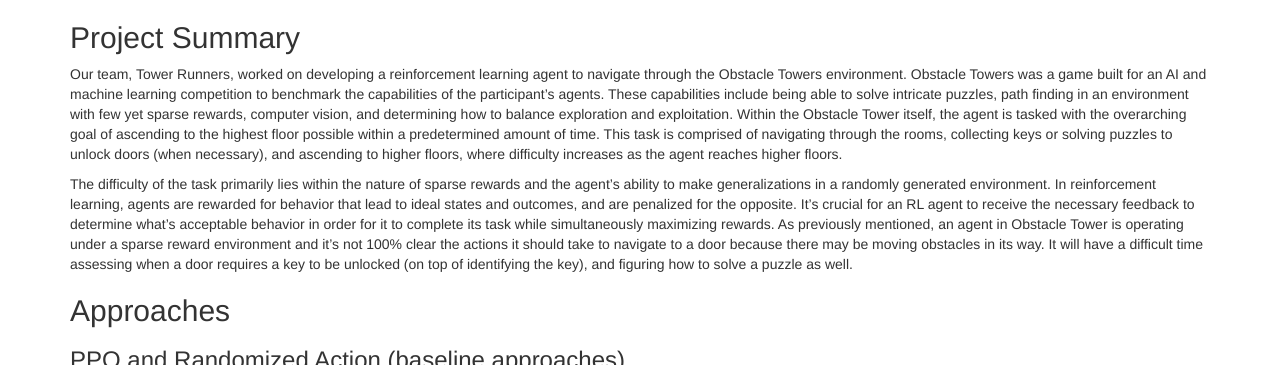
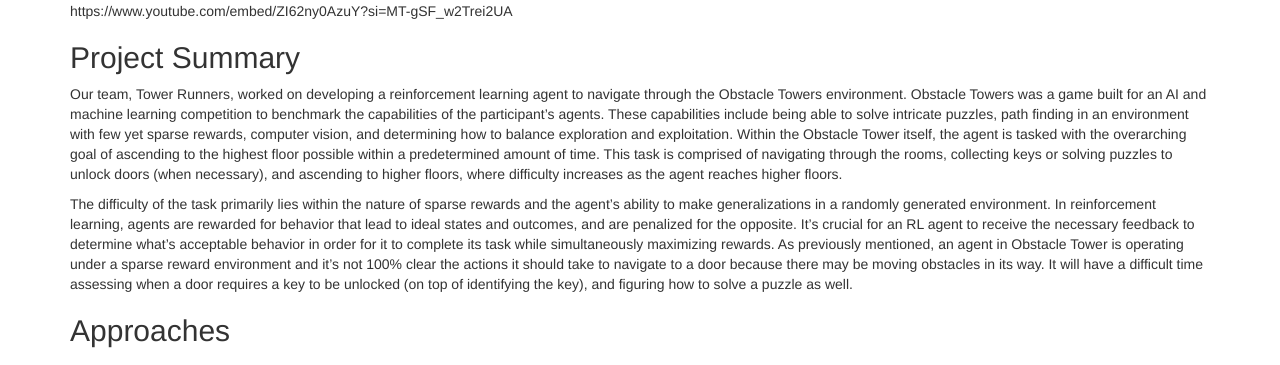
Before and after one commit to avinashduggal/TowerRunners, a Jekyll site: the page built from docs/final.md, in a window 1280 px wide and 900 px high, cut to the strip 535-900 px from the top of the window. Built offline with Jekyll 4.4.1, drawn with Linux system fonts in a browser that asks for light colours; part of the change alters nothing that is shown.

Commit message:
Add video

```diff
--- a/docs/final.md
+++ b/docs/final.md
@@ -5,6 +5,8 @@ title: Final Report
 
 ## Video
 <iframe width="560" height="315" src="https://www.youtube.com/embed/ZI62ny0AzuY?si=MT-gSF_w2Trei2UA" title="YouTube video player" frameborder="0" allow="accelerometer; autoplay; clipboard-write; encrypted-media; gyroscope; picture-in-picture; web-share" referrerpolicy="strict-origin-when-cross-origin" allowfullscreen></iframe>
+
+https://www.youtube.com/embed/ZI62ny0AzuY?si=MT-gSF_w2Trei2UA
 
 ## Project Summary
 Our team, Tower Runners, worked on developing a reinforcement learning agent to navigate through the Obstacle Towers environment. Obstacle Towers was a game built for an AI and machine learning competition to benchmark the capabilities of the participant's agents. These capabilities include being able to solve intricate puzzles, path finding in an environment with few yet sparse rewards, computer vision, and determining how to balance exploration and exploitation. Within the Obstacle Tower itself, the agent is tasked with the overarching goal of ascending to the highest floor possible within a predetermined amount of time. This task is comprised of navigating through the rooms, collecting keys or solving puzzles to unlock doors (when necessary), and ascending to higher floors, where difficulty increases as the agent reaches higher floors.
```
